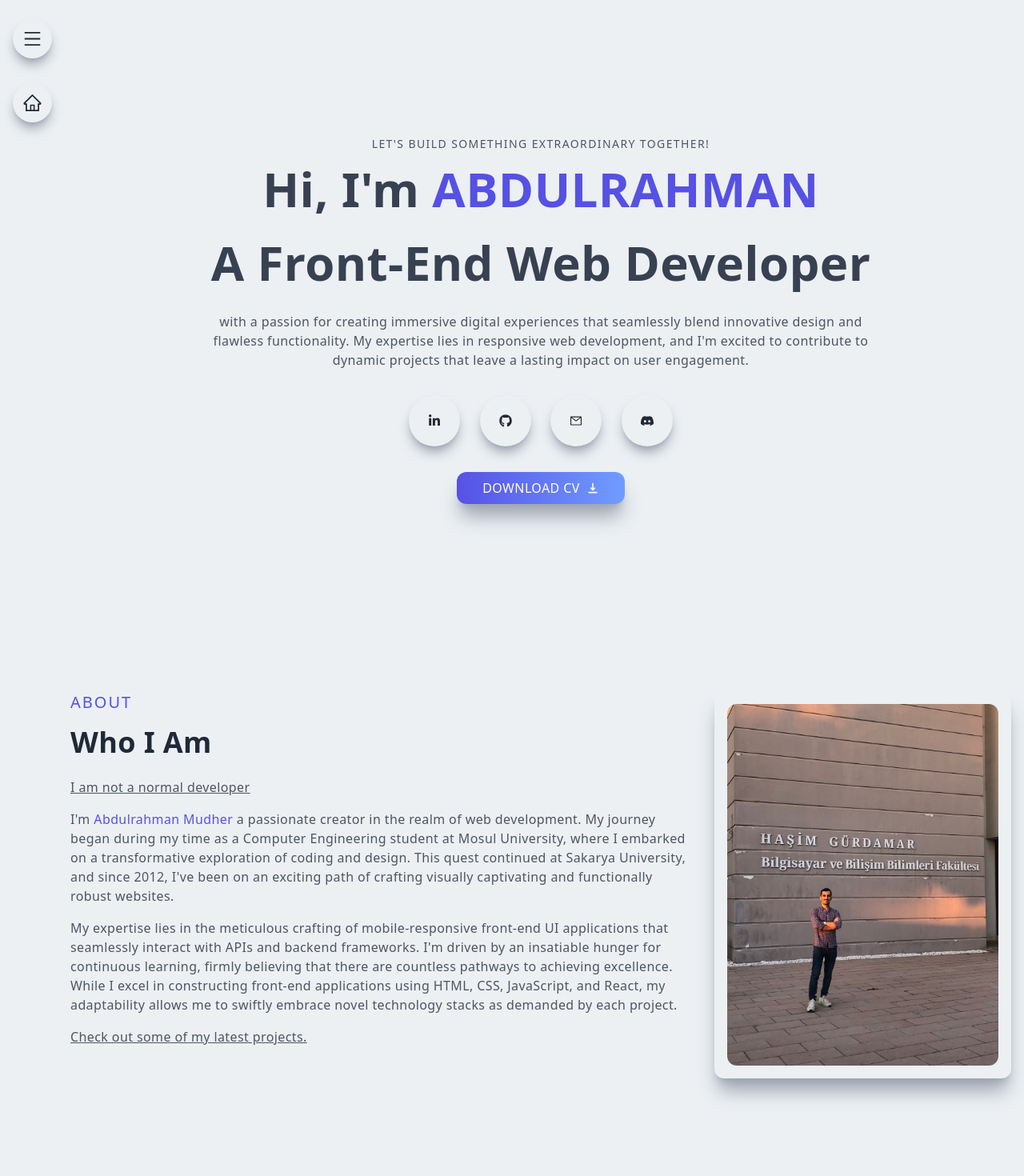
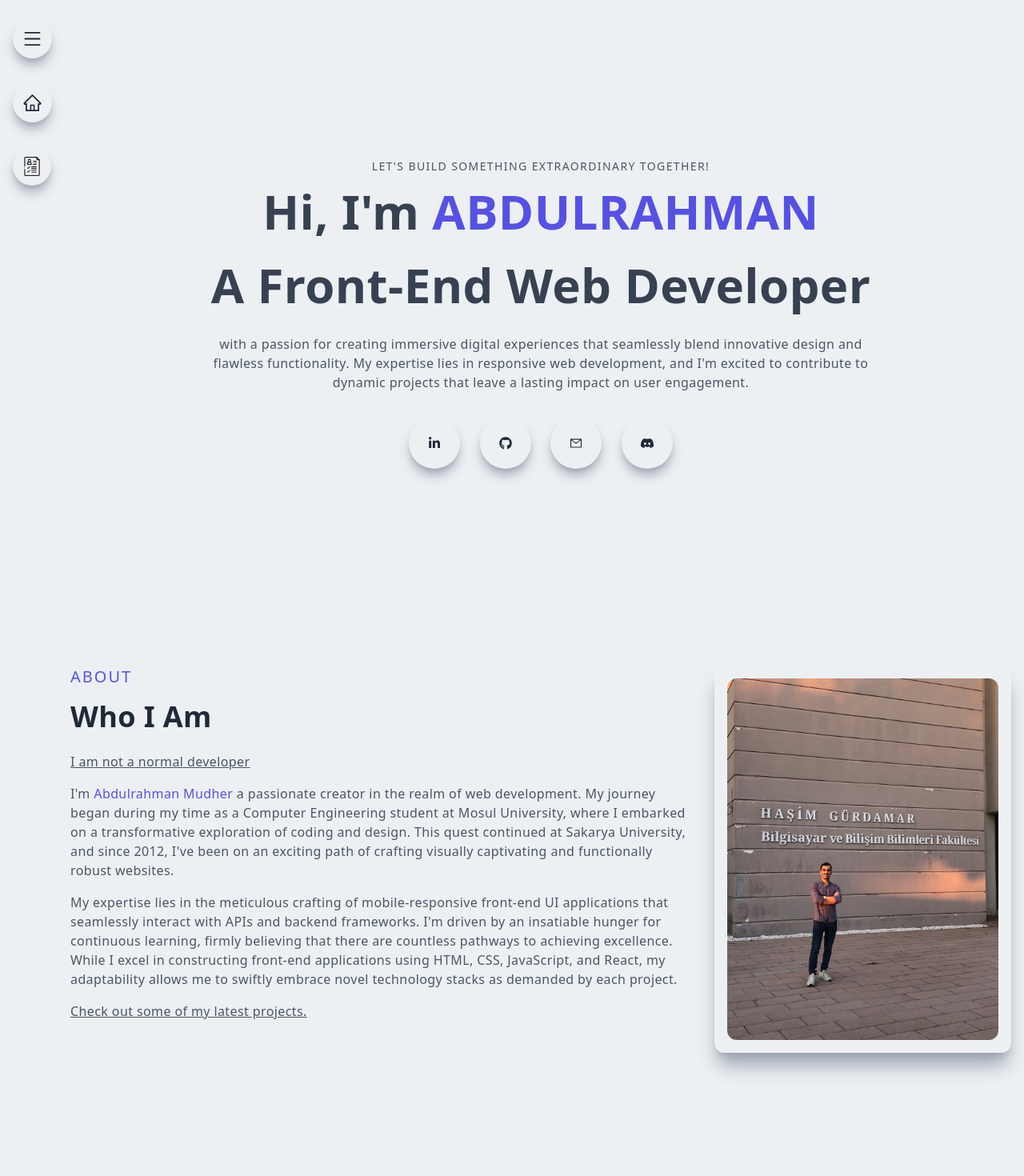
Before and after one commit to AbdalrahmanM/my-portfolio, a Next.js app: page / in a window 1280 px wide. Shown: the top 1470 px of the page at 80% size. Built offline with nearby package versions, Linux system fonts and the light colour scheme.

Commit message:
Edit on some icons

```diff
--- a/components/About.jsx
+++ b/components/About.jsx
@@ -5,7 +5,7 @@ import Link from "next/link";
 
 const About = () => {
     return (
-        <div id="about" className="w-full md:h-auto p-2 flex items-center py-16 max-sm:py-28 section-slide-in">
+        <div id="about" className="w-full md:h-auto p-2 flex items-center py-8 max-sm:py-28 section-slide-in">
             <div className="max-w-[1240px] m-auto md:grid grid-cols-3 gap-8">
                 <div className="col-span-2">
                     <p className=" uppercase text-xl tracking-widest text-[#5651e5]">About</p>
--- a/components/Main.jsx
+++ b/components/Main.jsx
@@ -3,7 +3,6 @@ import { AiOutlineMail } from "react-icons/ai";
 import { FaLinkedinIn, FaGithub } from "react-icons/fa"
 import { BsDiscord } from "react-icons/bs"
 import Link from "next/link";
-import { HiDownload } from "react-icons/hi";
 
 export const Main = () => {
 
@@ -40,13 +39,6 @@ export const Main = () => {
               </Link>
             </div>
           </div>
-          <div className="flex items-center justify-center">
-            <a href="/cv.pdf" download>
-              <button className="flex items-center justify-center group w-auto px-8 py-2 mt-4">
-                Download CV<span className="ml-2"> <HiDownload className="group-hover:translate-y-1"/></span>
-              </button>
-            </a>
-          </div>
         </div>
       </div>
     </div>
--- a/components/Navbar.jsx
+++ b/components/Navbar.jsx
@@ -7,6 +7,7 @@ import { AiOutlineClose, AiOutlineMail, AiOutlineMenu, AiOutlineHome, AiFillFile
 import { FaLinkedinIn, FaGithub } from "react-icons/fa"
 import { BsDiscord } from "react-icons/bs"
 import a from "../public/assets/Logo.png"
+import icon from '../public/icon.png'
 
 export const Navbar = () => {
     const [shadow, setShadow] = useState(false)
@@ -78,6 +79,15 @@ export const Navbar = () => {
                     </div>
                 </div>)
             }
+            {!nav && (
+                <div className={`flex items-center justify-between h-20 px-4 ${nav ? "w-full" : "w-20"}`}>
+                    <div className={`rounded-full shadow-lg shadow-gray-400 p-3 cursor-pointer duration-500 hover:rotate-[360deg]`}>
+                        <a href="/cv.pdf" title="Download CV" download>
+                            <Image src={icon} size={25} />
+                        </a>
+                    </div>
+                </div>)
+            }
             {nav && (
                 <div className={`p-4 ${showContent ? "fade-in" : "hidden"}`}>
                     <ul style={{ color: `${linkColor}` }} className="uppercase">
--- a/pages/Givingly.jsx
+++ b/pages/Givingly.jsx
@@ -44,7 +44,7 @@ const givingly = () => {
                             <p className='text-gray-600 py-2 flex items-center'><RiRadioButtonFill className='pr-1' />HTML</p>
                             <p className='text-gray-600 py-2 flex items-center'><RiRadioButtonFill className='pr-1' />TAILWIND</p>
                             <p className='text-gray-600 py-2 flex items-center'><RiRadioButtonFill className='pr-1' />FIREBASE</p>
-                            <p className='text-gray-600 py-2 flex items-center'><RiRadioButtonFill className='pr-1' />React</p>
+                            <p className='text-gray-600 py-2 flex items-center'><RiRadioButtonFill className='pr-1' />NextJS</p>
                             <p className='text-gray-600 py-2 flex items-center'><RiRadioButtonFill className='pr-1' />REDUX</p>
                         </div>
                     </div>
```
Also changed, not shown: public/icon.png (added).
